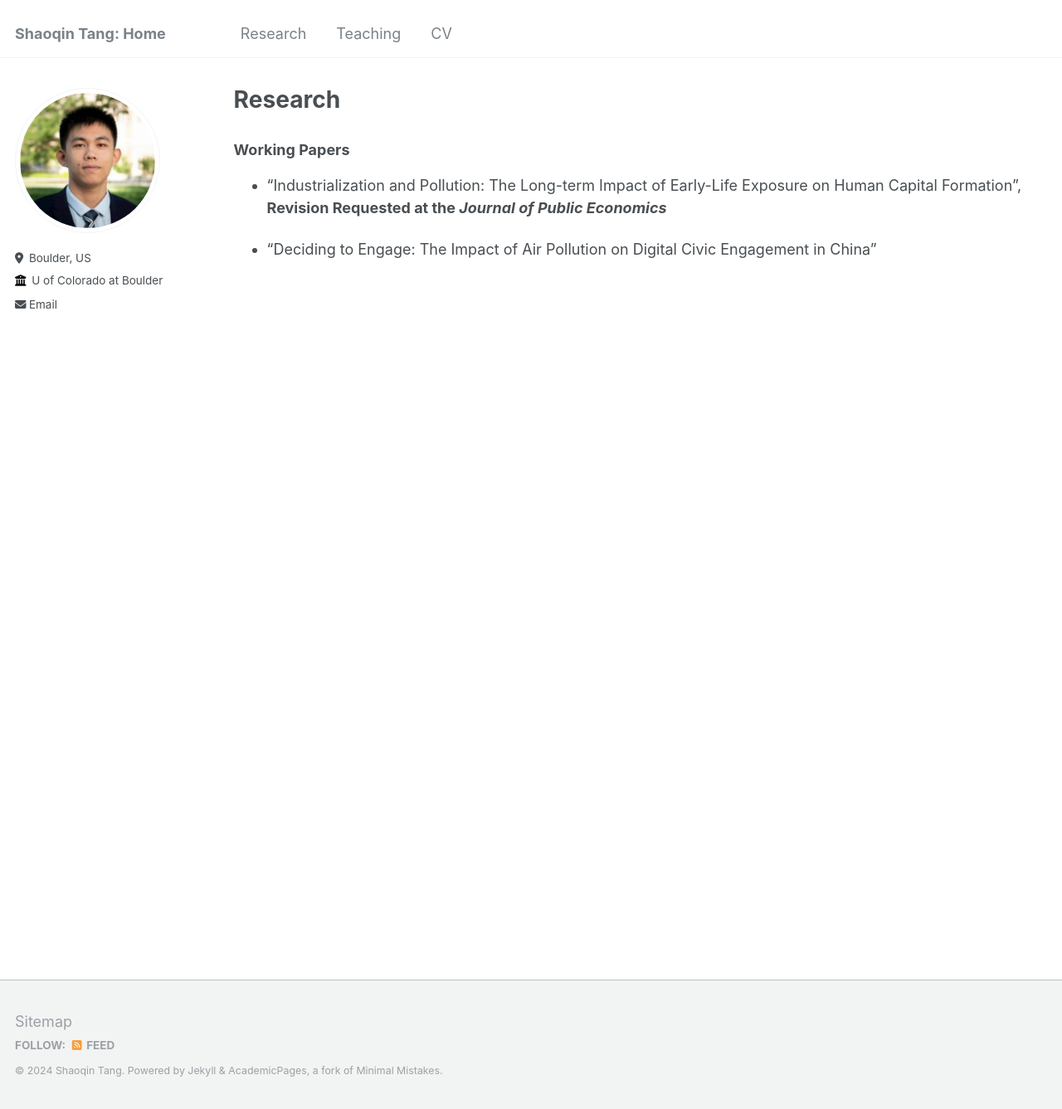
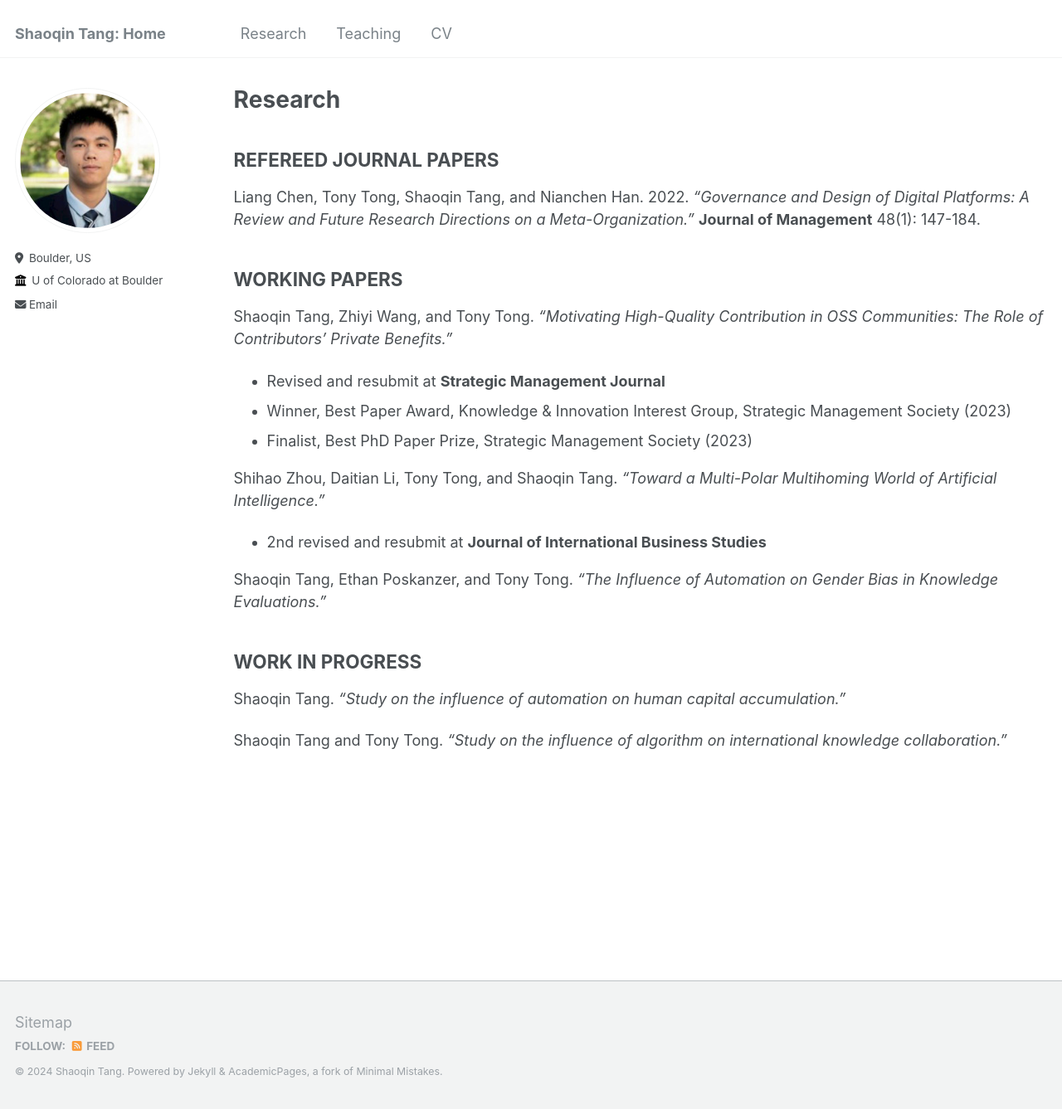
Before and after one commit to shaoqint/Shaoqint.github.io, a Jekyll site: the page built from _pages/research.md, in a window 1280 px wide and 1337 px high. Shown: the whole window at 83% size. Built offline with Jekyll 4.4.1, drawn with Linux system fonts in a browser that asks for light colours.

Commit message:
Update research.md

```diff
--- a/_pages/research.md
+++ b/_pages/research.md
@@ -7,8 +7,27 @@ author_profile: true
 ---
 
 
-### Working Papers
+## REFEREED JOURNAL PAPERS
 
-* “Industrialization and Pollution: The Long-term Impact of Early-Life Exposure on Human Capital Formation”, **Revision Requested at the *Journal of Public Economics***
+Liang Chen, Tony Tong, Shaoqin Tang, and Nianchen Han. 2022. *“Governance and Design of Digital Platforms: A Review and Future Research Directions on a Meta-Organization.”* **Journal of Management** 48(1): 147-184.
 
-* “Deciding to Engage: The Impact of Air Pollution on Digital Civic Engagement in China”
+## WORKING PAPERS
+
+Shaoqin Tang, Zhiyi Wang, and Tony Tong. *“Motivating High-Quality Contribution in OSS Communities: The Role of Contributors’ Private Benefits.”*
+- Revised and resubmit at **Strategic Management Journal**
+- Winner, Best Paper Award, Knowledge & Innovation Interest Group, Strategic Management Society (2023)
+- Finalist, Best PhD Paper Prize, Strategic Management Society (2023)
+<br/>
+
+Shihao Zhou, Daitian Li, Tony Tong, and Shaoqin Tang. *“Toward a Multi-Polar Multihoming World of Artificial Intelligence.”*
+- 2nd revised and resubmit at **Journal of International Business Studies**
+<br/>
+
+Shaoqin Tang, Ethan Poskanzer, and Tony Tong. *“The Influence of Automation on Gender Bias in Knowledge Evaluations.”*
+
+
+## WORK IN PROGRESS
+
+Shaoqin Tang. *“Study on the influence of automation on human capital accumulation.”*
+
+Shaoqin Tang and Tony Tong. *“Study on the influence of algorithm on international knowledge collaboration.”*
```
